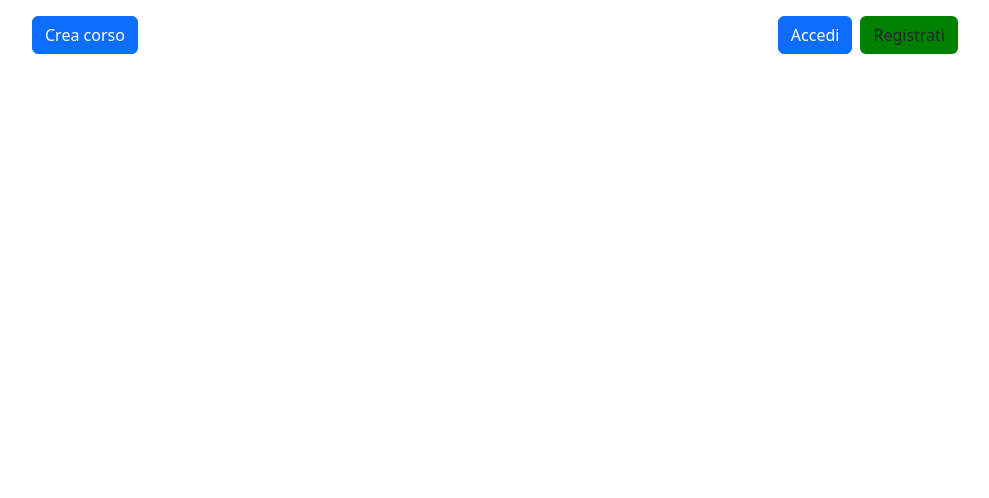
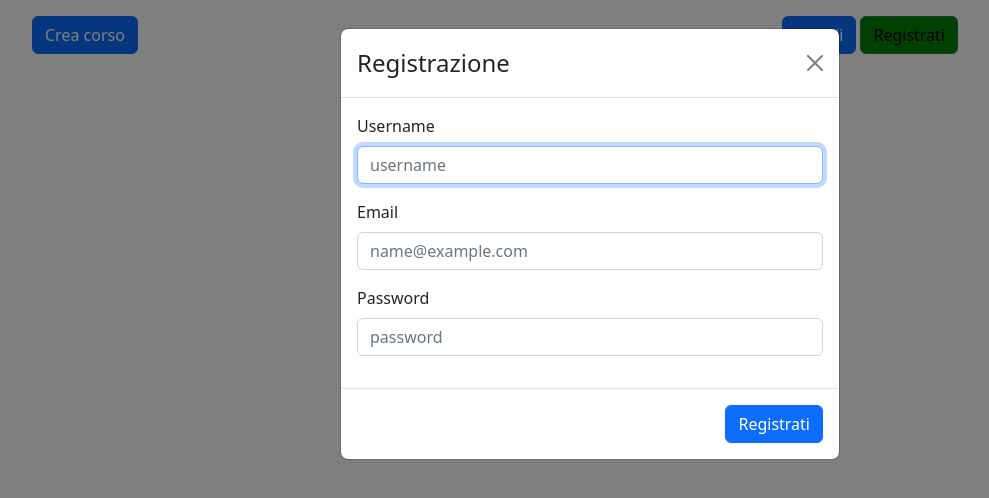
Before and after one commit to webstack-academy/course-management-class-project, a React (Create React App) app: page / in a window 1280 px wide. Both pictures are taken after a click on the button "Registrati". Shown: the top 498 px of the page, without its empty margins (50-1039 px from the left). Built offline with nearby package versions, Linux system fonts and the light colour scheme.

Commit message:
registrazione

```diff
--- a/src/components/home.js
+++ b/src/components/home.js
@@ -1,22 +1,113 @@
-import React from 'react'
+import React from 'react';
+import Button from 'react-bootstrap/Button';
+import { Modal } from 'react-bootstrap';
+import { Form } from 'react-bootstrap';
 
 class HomeComponent extends React.Component {
+
+    constructor(props){
+      super(props)
+
+      this.state = {
+        showModal: false,
+            datoEmail: '',
+            datoPassword: '',
+            datoUsername:'',
+      }}
+      registrati = () => {
+        alert(this.state.datoEmail)
+        const request = new XMLHttpRequest()
+        request.onreadystatechange = function () {
+            if (this.readyState !== 4) return;
+
+            if (this.status === 200) {
+                const data = JSON.parse(this.responseText)
+                window.localStorage.setItem('token',data.token)
+            };
+
+        }
+        request.open('POST', 'login01')
+        request.setRequestHeader('Content-Type', 'application/json')
+        request.send(JSON.stringify({
+            email: this.state.datoEmail,
+            password: this.state.datoPassword,
+            username: this.state.datoUsername
+        }))
+    }
     render() {
+      const handleClose = () => this.setState({ showModal: false })
+      const handleShow = () => this.setState({ showModal: true })
+
       return (
         <div className="container">
 
           <div className="row py-3">
+
             <div className="col-4">
-                    <button type="button" class="btn btn-primary">Crea corso</button>
+              <Button variant='primary'>Crea corso</Button>
             </div>
 
+            <div className="col-4 mx-auto text-end">
 
-                <div className="col-4 mx-auto text-end">
-                    <button type="button" class="btn btn-primary">Accedi</button>
-                    <button type="button" class="btn ms-2" style={{ backgroundColor: 'green' }}>
+
+
+              <Button variant="primary" >Accedi</Button>
+              <Button variant="success" onClick={handleShow} style={{ marginLeft:'4px',color: 'black', backgroundColor: 'green' }}>
                 Registrati
-                    </button>
+              </Button>
+
+              <Modal show={this.state.showModal} onHide={handleClose}>
+                <Modal.Header closeButton>
+                  <Modal.Title>Registrazione</Modal.Title>
+                </Modal.Header>
+                <Modal.Body>
+                  <Form>
+                  <Form.Group className="mb-3" controlId="exampleForm.ControlInput1">
+                      <Form.Label>Username</Form.Label>
+                      <Form.Control
+                        type="text"
+                        placeholder="username"
+                        autoFocus
+                        onInput={evt => this.setState({
+                          datoUsername: evt.target.value
+                        })}
+                      />
+                    </Form.Group>
+
+                 <Form.Group className="mb-3" controlId="exampleForm.ControlInput1">
+                      <Form.Label>Email</Form.Label>
+                      <Form.Control
+                        type="email"
+                        placeholder="name@example.com"
+                        onInput={evt => this.setState({
+                          datoEmail: evt.target.value
+                        })}
+                      />
+                    </Form.Group>
+                    <Form.Group
+                      className="mb-3"
+                      controlId="exampleForm.ControlInput1"
+                    >
+                      <Form.Label>Password</Form.Label>
+                      <Form.Control
+                        type='password'
+                        placeholder='password'
+                        onInput={evt => this.setState({
+                          datoPassword: evt.target.value
+                        })}
+
+                      />
+                    </Form.Group>
+                  </Form>
+                </Modal.Body>
+                <Modal.Footer>
+                  <Button variant="primary" onClick={ this.registrati }>
+                    Registrati
+                  </Button>
+                </Modal.Footer>
+              </Modal>
             </div>
+
           </div>
 
         </div>
@@ -24,4 +115,5 @@ class HomeComponent extends React.Component {
     }
   }
 
+
 export default HomeComponent
```
Lines whose indentation alone changed are shown as unchanged.
